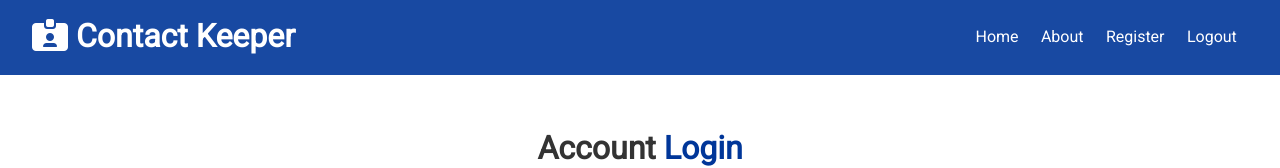
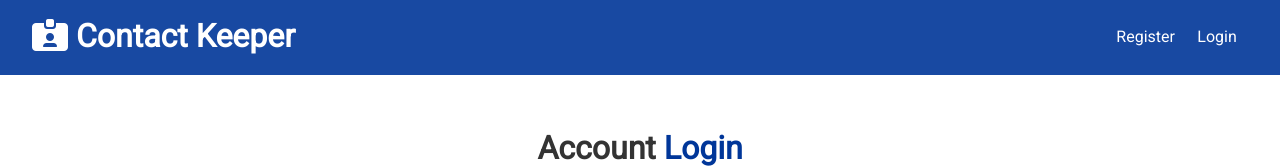
Before and after one commit to Chrispaterson22/react-learning, a React (Create React App) app in the folder contact-keeper/client/: page /login in a window 1280 px wide. Shown: the top 168 px of the page. Built offline with nearby package versions, Linux system fonts and the light colour scheme.

Commit message:
Logout & Navbar

```diff
--- a/contact-keeper/client/src/components/layout/Navbar.js
+++ b/contact-keeper/client/src/components/layout/Navbar.js
@@ -1,27 +1,46 @@
-import React from 'react'
+import React, { Fragment, useContext } from 'react'
 import PropTypes from 'prop-types'
 import { Link } from 'react-router-dom'
+import AuthContext from '../../context/auth/authContext'
 
 const Navbar = ({ title, icon }) => {
+	const authContext = useContext(AuthContext)
+
+	const { isAuthenticated, logout, user } = authContext
+
+	const onLogout = () => {
+		logout()
+	}
+
+	const authLinks = (
+		<Fragment>
+			<li>Hello {user && user.name}</li>
+			<li>
+				<a onClick={onLogout} href='#!'>
+					<i className='fas fa-sign-out-alt'></i>{' '}
+					<span className='hide-sm'>Logout</span>
+				</a>
+			</li>
+		</Fragment>
+	)
+
+	const guestLinks = (
+		<Fragment>
+			<li>
+				<Link to='/register'>Register</Link>
+			</li>
+			<li>
+				<Link to='/login'>Login</Link>
+			</li>
+		</Fragment>
+	)
+
 	return (
 		<div className='navbar bg-primary'>
 			<h1>
 				<i className={icon} /> {title}
 			</h1>
-			<ul>
-				<li>
-					<Link to='/'>Home</Link>
-				</li>
-				<li>
-					<Link to='/about'>About</Link>
-				</li>
-				<li>
-					<Link to='/register'>Register</Link>
-				</li>
-				<li>
-					<Link to='/login'>Logout</Link>
-				</li>
-			</ul>
+			<ul>{isAuthenticated ? authLinks : guestLinks}</ul>
 		</div>
 	)
 }
--- a/contact-keeper/client/src/context/auth/AuthState.js
+++ b/contact-keeper/client/src/context/auth/AuthState.js
@@ -94,7 +94,7 @@
 	}
 
 	// Logout
-	const logout = () => console.log('logout')
+	const logout = () => dispatch({ type: LOGOUT })
 
 	// Clear Errors
 	const clearErrors = () => dispatch({ type: CLEAR_ERRORS })
--- a/contact-keeper/client/src/context/auth/authReducer.js
+++ b/contact-keeper/client/src/context/auth/authReducer.js
@@ -30,6 +30,7 @@
 		case REGISTER_FAIL:
 		case AUTH_ERROR:
 		case LOGIN_FAIL:
+		case LOGOUT:
 			localStorage.removeItem('token')
 			return {
 				...state,
```
